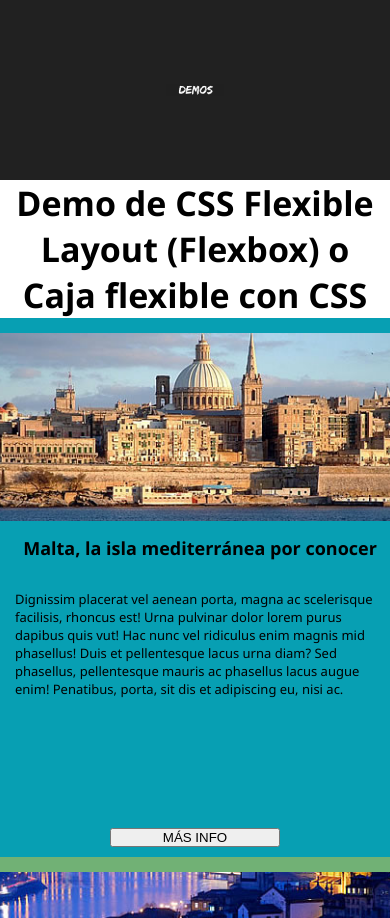
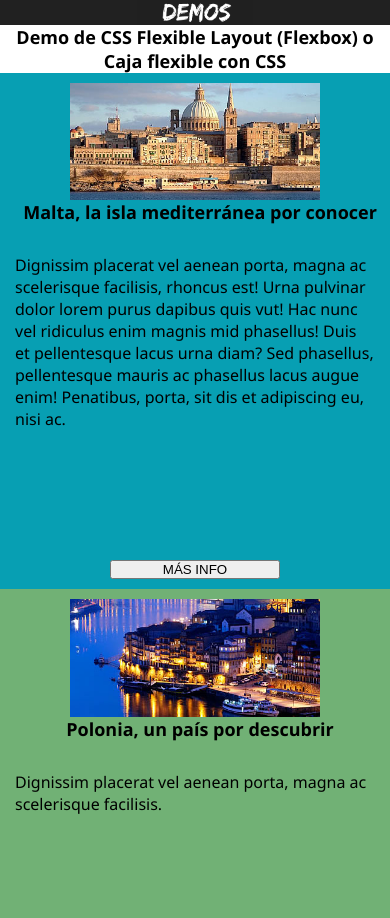
Before and after one commit to zepe0/CF-Violeta, a plain HTML site: page ejercicios/Exercici_layoutFlex còpia-TODO/index_6.html in a window 390 px wide. Shown: the top 918 px of the page. Drawn offline with Linux system fonts and the light colour scheme; files that its build step writes are made by us from their sources.

Commit message:
canvios em flex

```diff
--- a/ejercicios/Exercici_layoutFlex còpia-TODO/css/default.css
+++ b/ejercicios/Exercici_layoutFlex còpia-TODO/css/default.css
@@ -10,10 +10,10 @@
 }
 
 body {
-    display: flex;
+  /*   display: flex;
     flex-direction: column;
-    justify-content: center;
-    font-family: 'Segoe UI', Tahoma, Geneva, Verdana, sans-serif;
+    justify-content: center; */
+  font-family: "Segoe UI", Tahoma, Geneva, Verdana, sans-serif;
 }
 
 #cabecera {
@@ -21,17 +21,13 @@ body {
   justify-content: center;
   background: rgba(0, 0, 0, 0.869);
   height: 180px;
-}
-
-img {
-    width: 15%;
-    object-fit: scale-down;
+  width: 100vw;
 }
 
 h1 {
-    font-family: 'Segoe UI', Tahoma, Geneva, Verdana, sans-serif;
+  font-family: "Segoe UI", Tahoma, Geneva, Verdana, sans-serif;
   text-align: center;
-
+  font-size: large;
 }
 
 #viajes {
@@ -39,50 +35,40 @@ h1 {
   flex-direction: row-reverse;
   align-items: stretch;
   width: 100%;
-
-
 }
 
-#viajes>section {
+#viajes > section {
   width: 33%;
   margin-bottom: 30px;
-
 }
 
 .viajesItemUno {
   background: #079fb3;
   display: flex;
   flex-direction: column;
-
 }
 
-section>img {
-    object-fit: cover;
-    width: auto;
-    margin: 15px;
-
-}
-
-section>h2 {
+section > h2 {
   width: auto;
   margin-left: 10px;
   font-size: large;
 }
+section > img {
+  margin-top: 10px;
+}
 
-section>p {
+section > p {
   height: 100%;
   width: auto;
   font-size: small;
   margin: 30px 15px;
   padding-bottom: 100px;
-
 }
 
-section>button {
+section > button {
   text-align: center;
   margin: 0 auto;
   width: 10rem;
-
 }
 
 .viajesItemDos {
@@ -98,6 +84,11 @@ section>button {
 }
 
 @media screen and (max-width: 768px) {
+  #cabecera {
+    height: 35px;
+    background: rgba(0, 0, 0, 0.869);
+  }
+
   #viajes {
     display: grid;
     grid-template-areas:
@@ -105,16 +96,24 @@ section>button {
       "c c";
   }
 
-    #viajes>section {
+  #viajes > section {
     width: 100%;
     margin: 0;
     display: flex;
     align-items: center;
+  }
 
+  section > p {
+    height: 20%;
+    font-size: medium;
+  }
+  section > img {
+    object-fit: scale-down;
+    max-width: 250px;
   }
 
   .viajesItemUno {
-        grid-area: b
+    grid-area: b;
   }
 
   section button {
@@ -123,33 +122,29 @@ section>button {
 
   .viajesItemDos {
     grid-area: a;
-
-
   }
 
   .viajesItemTres {
     grid-area: c;
   }
 
-    section img {
-        width: 400px;
+  section .viajesItemTres > h2 {
+    width: 100%;
+    margin-left: 0;
+  }
 }
 
-    section .viajesItemTres>h2 {
-        width: 100%;
-        margin-left: 0;
-
-
+@media screen and (min-width: 0) and (max-width: 500px) {
+  #cabecera {
+    width: 100vw;
+    height: 25px;
   }
 
-
-
-}
-
-@media screen and (max-width: 767px) {
   #viajes {
     display: flex;
     flex-direction: column;
   }
-
+  section > img {
+    width: auto;
   }
+}
```
Also changed, not shown: index.html (+1 -0 lines). Lines whose indentation alone changed are shown as unchanged.
